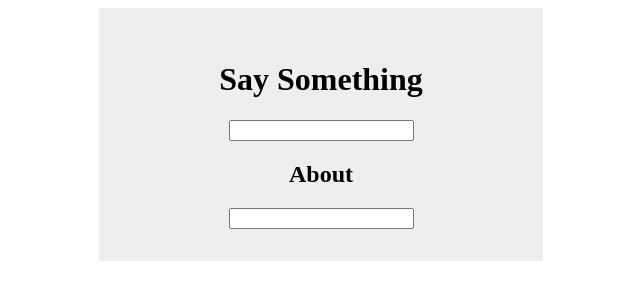
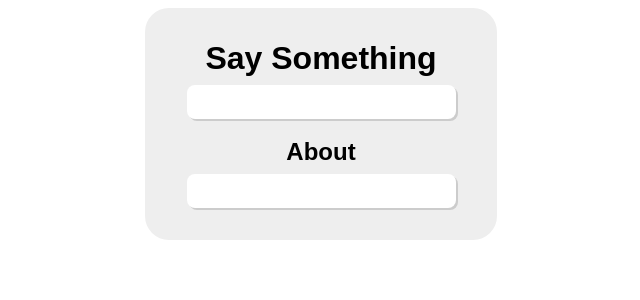
Before and after one commit to DavidBootle/say-something, a Vue app: page / in a window 1280 px wide. Shown: the top 300 px of the page, without its empty margins (319-959 px from the left). Built offline with nearby package versions, Linux system fonts and the light colour scheme.

Commit message:
Added styling to InputBox

```diff
--- a/src/components/InputBox.vue
+++ b/src/components/InputBox.vue
@@ -15,14 +15,43 @@
 
 .input-box {
     background-color: #EEE;
-    padding: 2em;
+    padding: 2rem;
+    border-radius: 1.5rem;
 
     display: flex;
     align-items: center;
     justify-content: center;
     flex-direction: column;
 
-    width: 30%;
+    width: 18rem;
     margin: 0 auto;
+
+    font-family: sans-serif;
 }
+
+.input-box h1 {
+    margin: 0 0 0.5rem 0;
+    padding: 0;
+}
+
+.input-box h2 {
+    margin: 1.2rem 0 0.5rem 0;
+}
+
+.input-box input {
+    border-radius: 0.5rem;
+    outline: none;
+    border: none;
+    box-shadow: #CCC 2px 2px;
+    height: 2rem;
+    font-size: 20px;
+    text-align: center;
+
+    transition: box-shadow 0.2s linear;
+}
+
+.input-box input:hover, .input-box input:focus {
+    box-shadow: #AAA 4px 4px;
+}
+
 </style>
```
